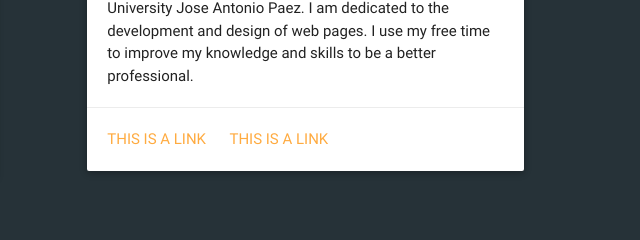
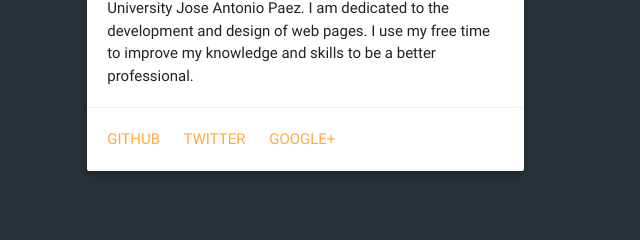
Before and after one commit to JuanHenriquez/P2-FEND, a plain HTML site: page index.html in a window 1280 px wide. Shown: the part 1080-1320 px from the top of the page, 564-1204 px from the left. Drawn offline with Linux system fonts and the light colour scheme.

Commit message:
feat: Other changes to index.hml

```diff
--- a/index.html
+++ b/index.html
@@ -77,8 +77,9 @@
                                     I am dedicated to the development and design of web pages. I use my free time to improve my knowledge and skills to be a better professional.</p>
                                 </div>
                                 <div class="card-action">
-                                    <a href="#">This is a link</a>
-                                    <a href="#">This is a link</a>
+                                    <a href="https://github.com/JuanHenriquez">Github</a>
+                                    <a href="https://twitter.com/__juanhenriquez">Twitter</a>
+                                    <a href="https://plus.google.com/u/0/+JuanHenriquez18">Google+</a>
                                 </div>
                             </div> <!-- /.card -->
                         </div>
```
